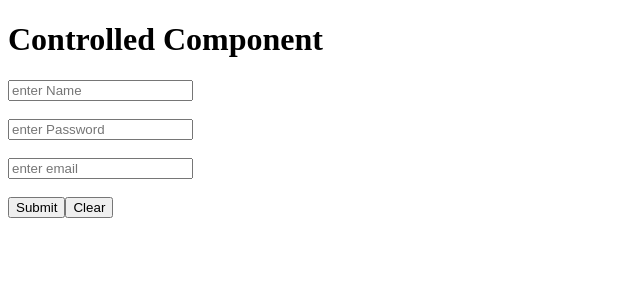
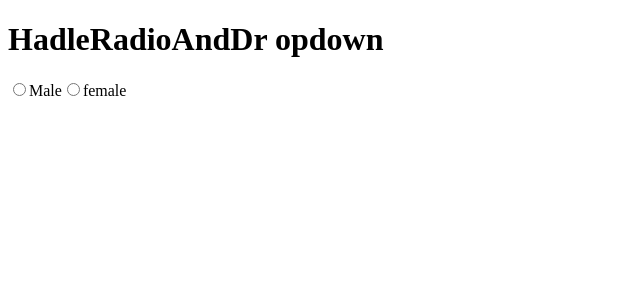
Before and after one commit to py-pankaj-ydv-7/Learning-React-js-step-by-step, a React (Vite) app in the folder react-blog/: page / in a window 1280 px wide. Shown: the top 300 px of the page, without its empty margins (0-640 px from the left). Built offline with nearby package versions, Linux system fonts and the light colour scheme.

Commit message:
Handle radio button

```diff
--- a/react-blog/src/App.jsx
+++ b/react-blog/src/App.jsx
@@ -1,4 +1,7 @@
 // import Login,{Profile,Setting} from "./UserComponent";
+
+// import HandleCheckbox from "./HandleCheckbox";
+import HadleRadioAndDropdown from "./HadleRadioAndDropdown";
 
 // import GetInputFeild from "./GetInputFeild";
 
@@ -73,7 +76,7 @@
 
 // import State from "./StateInReactjs";
 
-import ControlledComponent from "./ControlledComponent";
+// import ControlledComponent from "./ControlledComponent";
 // import Props from "./Props";
 // import Toggle from "./ToggleHideAndShow";
 // import MultipleCondition from "./MultipleCondition";
@@ -123,7 +126,10 @@ function App(){
        {/* <Props/> */}
 
        {/* ** Yaha me controlled component pad chuka hu  */}
-       <ControlledComponent />
+       {/* <ControlledComponent /> */}
+       {/* <HandleCheckbox /> */}
+       <HadleRadioAndDropdown/>
+
 
     </div>
   )
--- /dev/null
+++ b/react-blog/src/HadleRadioAndDropdown.jsx
@@ -0,0 +1,13 @@
+
+
+function HadleRadioAndDropdown() {
+  return (
+    <div>
+        <h1>HadleRadioAndDr opdown</h1>
+        <input type="radio" name="gender" id="maile" />Male
+        <input type="radio" name="gender" id="female" />female
+    </div>
+  )
+}
+
+export default HadleRadioAndDropdown
--- /dev/null
+++ b/react-blog/src/HandleCheckbox.jsx
@@ -0,0 +1,26 @@
+import { useState } from "react"
+
+function HandleCheckbox() {
+    const [skills,setSkills]=useState([]);
+    const handleSkills=(event)=>{
+      setSkills(event.target.value, event.target.checked);
+
+    }
+
+  return (
+    <div>
+        <h1>checkboxes </h1>
+        <h3>Select Your Skills</h3>
+        <input type="checkbox" value="php" onChange={handleSkills} id="php" />
+        <label htmlFor="php">Php</label> <br />
+        <input type="checkbox" value="python " onChange={handleSkills} id="Pythonbr" />
+        <label htmlFor="Pythonbr">Python</label> <br/>
+        <input type="checkbox" value="c" id="C++" onChange={handleSkills} /><label htmlFor="C++">C++</label> <br/>
+        <h1>{skills}</h1>
+        {/* <h1>{python}</h1>
+        <h1>{c}</h1> */}
+    </div>
+  )
+}
+
+export default HandleCheckbox
```
